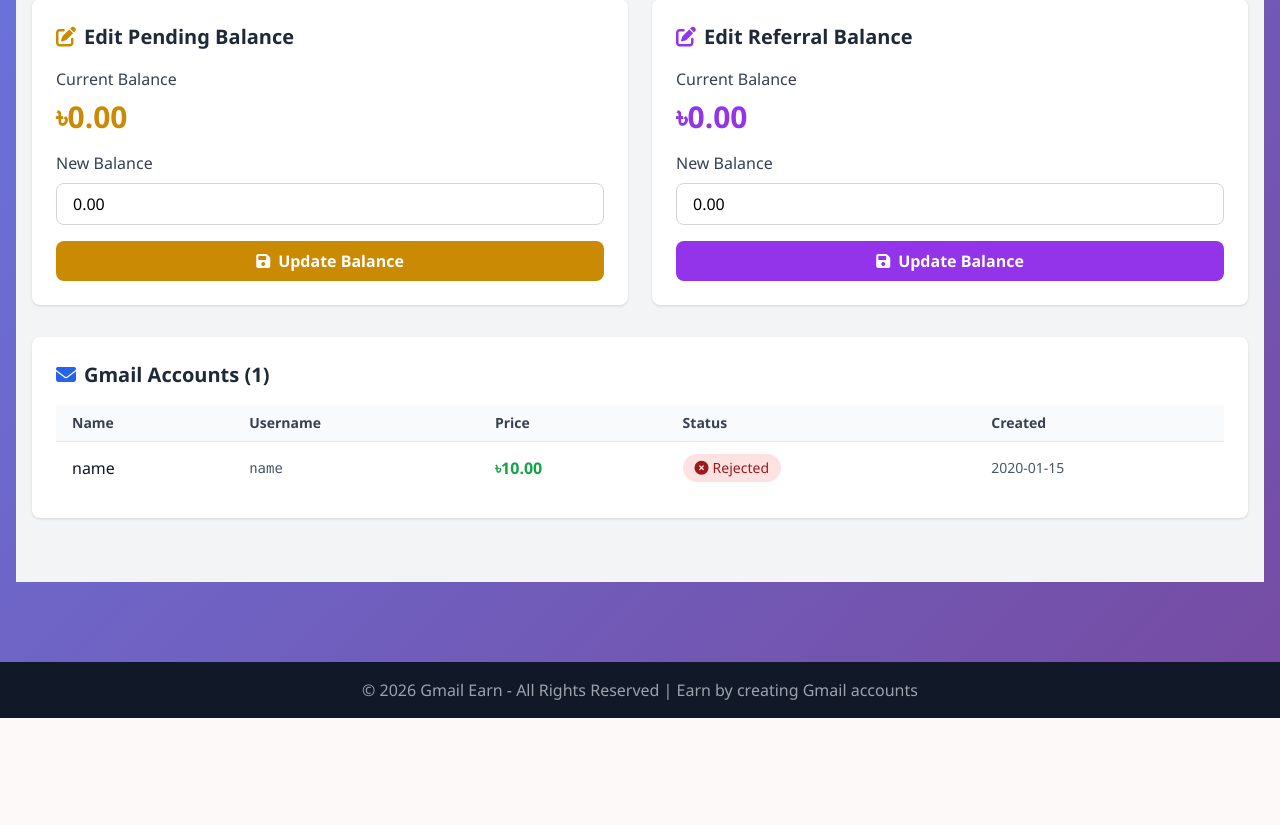
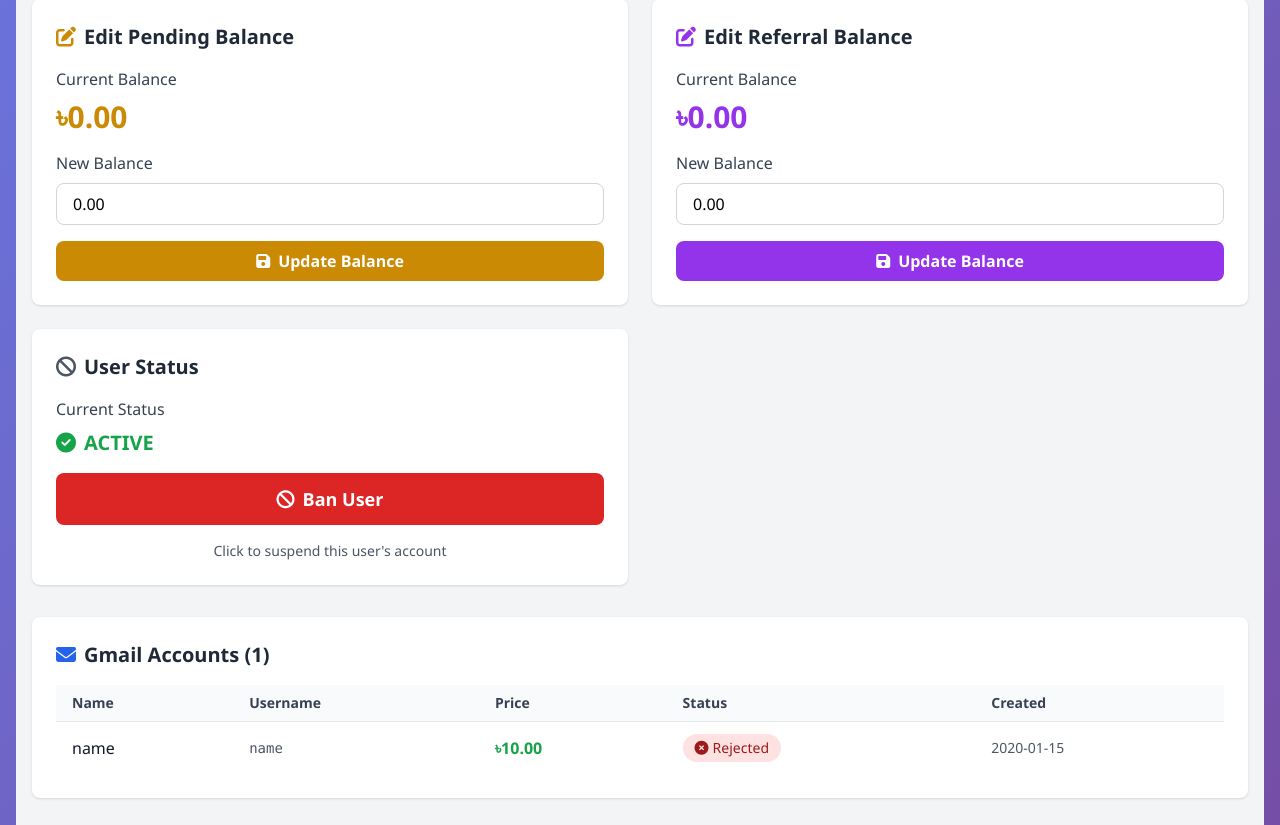
Before and after one commit to fahadhossenbappy123-crypto/Gmail, a Flask app: page /admin/user/1 in a window 1280 px wide. Shown: the part 669-1494 px from the top of the page. Before the commit the page ends 1387 px from the top, so only its background shows below. Run offline with Flask 3, Linux system fonts and the light colour scheme; the visitor is signed in with stand-in values (Sample User, id 1); tables that the repository leaves empty hold one stand-in row (values such as "Sample post"); some libraries are stand-ins or nearby versions.

Commit message:
Feature: Add user ban/unban functionality
- Add is_banned column to users table
- Auto-migration to add column if missing
- Ban/Unban toggle button in admin user details page
- Banned users cannot login
- Admin can toggle ban status from UI
- Shows user ban status on detail page

```diff
--- a/app.py
+++ b/app.py
@@ -49,22 +49,29 @@ def migrate_database():
     try:
         from sqlalchemy import text, inspect
 
-        # Check if withdrawals table exists
         inspector = inspect(db.engine)
-        if 'withdrawals' not in inspector.get_table_names():
-            print("📋 Withdrawals table doesn't exist yet, will be created by db.create_all()")
-            return
 
-        # Check if bkash_number column exists in withdrawals table
-        columns = [col['name'] for col in inspector.get_columns('withdrawals')]
+        # Check if withdrawals table exists and add bkash_number column
+        if 'withdrawals' in inspector.get_table_names():
+            columns = [col['name'] for col in inspector.get_columns('withdrawals')]
 
-        if 'bkash_number' not in columns:
-            print("🔄 Migrating: Adding bkash_number column to withdrawals table...")
-            with db.engine.connect() as conn:
-                # Add column with default value for existing records
-                conn.execute(text('ALTER TABLE withdrawals ADD COLUMN bkash_number VARCHAR(11) DEFAULT NULL'))
-                conn.commit()
-            print("✅ Migration complete: bkash_number column added")
+            if 'bkash_number' not in columns:
+                print("🔄 Migrating: Adding bkash_number column to withdrawals table...")
+                with db.engine.connect() as conn:
+                    conn.execute(text('ALTER TABLE withdrawals ADD COLUMN bkash_number VARCHAR(11) DEFAULT NULL'))
+                    conn.commit()
+                print("✅ Migration complete: bkash_number column added")
+
+        # Check if users table exists and add is_banned column
+        if 'users' in inspector.get_table_names():
+            columns = [col['name'] for col in inspector.get_columns('users')]
+
+            if 'is_banned' not in columns:
+                print("🔄 Migrating: Adding is_banned column to users table...")
+                with db.engine.connect() as conn:
+                    conn.execute(text('ALTER TABLE users ADD COLUMN is_banned BOOLEAN DEFAULT FALSE'))
+                    conn.commit()
+                print("✅ Migration complete: is_banned column added")
     except Exception as e:
         print(f"Migration note: {e}")
         # Continue even if migration fails - might already exist
@@ -453,6 +460,10 @@ def login():
 
         if not user or not check_password_hash(user.password_hash, password):
             return render_template('login.html', error='Invalid email or password')
+
+        # Check if user is banned
+        if user.is_banned:
+            return render_template('login.html', error='Your account has been suspended. Please contact support.')
 
         # Set session
         session['user_id'] = user.id
@@ -1017,6 +1028,37 @@ def admin_update_referral_balance(user_id):
         db.session.rollback()
         return jsonify({'error': str(e)}), 500
 
+@app.route('/admin/api/user/<user_id>/ban', methods=['POST'])
+@admin_required
+def admin_toggle_ban(user_id):
+    """Ban/Unban a user"""
+    from database import User
+
+    user = find_user_by_id(user_id)
+    if not user:
+        return jsonify({'error': 'User not found'}), 404
+
+    try:
+        data = request.get_json()
+        action = data.get('action', 'toggle')  # 'ban', 'unban', or 'toggle'
+
+        if action == 'ban':
+            user.is_banned = True
+        elif action == 'unban':
+            user.is_banned = False
+        elif action == 'toggle':
+            user.is_banned = not user.is_banned
+
+        db.session.commit()
+        return jsonify({
+            'success': True,
+            'is_banned': user.is_banned,
+            'message': f"User {'banned' if user.is_banned else 'unbanned'} successfully"
+        })
+    except Exception as e:
+        db.session.rollback()
+        return jsonify({'error': str(e)}), 500
+
 @app.route('/admin/gmail-price', methods=['GET', 'POST'])
 @admin_required
 def admin_gmail_price():
--- a/database.py
+++ b/database.py
@@ -16,6 +16,7 @@ class User(db.Model):
     name = db.Column(db.String(120), nullable=False)
     referral_code = db.Column(db.String(10), unique=True, nullable=False)
     referred_by = db.Column(db.String(36), db.ForeignKey('users.id'), nullable=True)
+    is_banned = db.Column(db.Boolean, default=False)  # Ban/suspend status
     created_at = db.Column(db.DateTime, default=datetime.utcnow)
     updated_at = db.Column(db.DateTime, default=datetime.utcnow, onupdate=datetime.utcnow)
 
--- a/templates/admin_user_detail.html
+++ b/templates/admin_user_detail.html
@@ -121,6 +121,40 @@
                             class="w-full bg-purple-600 hover:bg-purple-700 text-white font-semibold py-2 rounded-lg transition">
                         <i class="fas fa-save mr-2"></i>Update Balance
                     </button>
+                </div>
+            </div>
+
+            <!-- Ban/Unban User -->
+            <div class="bg-white rounded-lg shadow p-6 {% if user.is_banned %}border-2 border-red-500{% endif %}">
+                <h2 class="text-xl font-bold text-gray-800 mb-4">
+                    <i class="fas fa-ban mr-2 {% if user.is_banned %}text-red-600{% else %}text-gray-600{% endif %}"></i>User Status
+                </h2>
+                <div class="space-y-4">
+                    <div>
+                        <label class="block text-gray-700 font-medium mb-2">Current Status</label>
+                        <div class="text-xl font-bold {% if user.is_banned %}text-red-600{% else %}text-green-600{% endif %}">
+                            {% if user.is_banned %}
+                            <i class="fas fa-lock mr-2"></i>BANNED
+                            {% else %}
+                            <i class="fas fa-check-circle mr-2"></i>ACTIVE
+                            {% endif %}
+                        </div>
+                    </div>
+                    <button onclick="toggleUserBan('{{ user.id }}')"
+                            class="w-full {% if user.is_banned %}bg-green-600 hover:bg-green-700{% else %}bg-red-600 hover:bg-red-700{% endif %} text-white font-semibold py-3 rounded-lg transition text-lg">
+                        {% if user.is_banned %}
+                        <i class="fas fa-unlock mr-2"></i>Unban User
+                        {% else %}
+                        <i class="fas fa-ban mr-2"></i>Ban User
+                        {% endif %}
+                    </button>
+                    <p class="text-gray-600 text-sm text-center">
+                        {% if user.is_banned %}
+                        This user cannot login to their account
+                        {% else %}
+                        Click to suspend this user's account
+                        {% endif %}
+                    </p>
                 </div>
             </div>
         </div>
@@ -255,5 +289,29 @@ function updateReferralBalance(userId) {
     })
     .catch(error => console.error('Error:', error));
 }
+
+function toggleUserBan(userId) {
+    if (!confirm('Are you sure you want to toggle this user\'s ban status?')) {
+        return;
+    }
+
+    fetch(`/admin/api/user/${userId}/ban`, {
+        method: 'POST',
+        headers: {
+            'Content-Type': 'application/json',
+        },
+        body: JSON.stringify({ action: 'toggle' })
+    })
+    .then(response => response.json())
+    .then(data => {
+        if (data.success) {
+            alert(data.message);
+            location.reload();
+        } else {
+            alert('Error: ' + data.error);
+        }
+    })
+    .catch(error => console.error('Error:', error));
+}
 </script>
 {% endblock %}
--- a/templates/dashboard.html
+++ b/templates/dashboard.html
@@ -63,11 +63,11 @@
             </div>
         </div>
 
-        <!-- Total Balance -->
+        <!-- Total Earnings -->
         <div class="bg-white rounded-2xl shadow-lg p-6 border-t-4 border-indigo-500">
             <div class="flex items-center justify-between">
                 <div>
-                    <p class="text-gray-600 text-sm font-semibold">Total Balance</p>
+                    <p class="text-gray-600 text-sm font-semibold">Total Earnings</p>
                     <p class="text-3xl font-bold text-gray-800">৳{{ "%.2f"|format((main_balance if main_balance else 0) + (referral_balance if referral_balance else 0)) }}</p>
                 </div>
                 <div class="text-4xl text-indigo-500">
--- a/templates/referral_details.html
+++ b/templates/referral_details.html
@@ -164,9 +164,9 @@
                 <div class="bg-orange-600 text-white rounded-full w-12 h-12 flex items-center justify-center mx-auto mb-4 font-bold text-lg">
                     4
                 </div>
-                <h3 class="font-bold text-gray-800 mb-2">Withdraw</h3>
+                <h3 class="font-bold text-gray-800 mb-2">Track</h3>
                 <p class="text-sm text-gray-600">
-                    Add your earnings to balance and withdraw anytime
+                    Referral bonus is shown separately and cannot be withdrawn directly
                 </p>
             </div>
         </div>
--- a/templates/referrals.html
+++ b/templates/referrals.html
@@ -122,8 +122,8 @@
                 <div class="bg-green-100 rounded-full w-12 h-12 flex items-center justify-center mx-auto mb-3">
                     <span class="text-xl font-bold text-green-600">4</span>
                 </div>
-                <h4 class="font-semibold text-gray-800 mb-2">Withdraw</h4>
-                <p class="text-sm text-gray-600">Add to balance and withdraw anytime</p>
+                <h4 class="font-semibold text-gray-800 mb-2">Track</h4>
+                <p class="text-sm text-gray-600">Referral bonus is shown separately and is not withdrawable</p>
             </div>
         </div>
     </div>
--- a/templates/withdraw.html
+++ b/templates/withdraw.html
@@ -32,7 +32,7 @@
 
             <div class="bg-gradient-to-br from-indigo-50 to-indigo-100 p-4 rounded-lg border border-indigo-200">
                 <p class="text-gray-600 text-xs md:text-sm font-semibold uppercase tracking-wide mb-1">
-                    <i class="fas fa-wallet text-indigo-600 mr-1"></i>Total
+                    <i class="fas fa-wallet text-indigo-600 mr-1"></i>Withdrawable
                 </p>
                 <p class="text-lg md:text-xl font-bold text-indigo-700">৳{{ "%.2f"|format(total_balance) }}</p>
             </div>
@@ -57,7 +57,7 @@
                        class="w-full px-4 py-3 border-2 border-gray-300 rounded-lg focus:outline-none focus:ring-2 focus:ring-green-500 focus:border-transparent"
                        value="{{ request.form.get('amount', '') }}">
                 <p class="text-gray-500 text-sm mt-1">
-                    <i class="fas fa-info-circle mr-1"></i>Available: ৳{{ "%.2f"|format(total_balance) }}
+                    <i class="fas fa-info-circle mr-1"></i>Available to withdraw: ৳{{ "%.2f"|format(total_balance) }}
                 </p>
             </div>
 
@@ -94,6 +94,7 @@
                 <li>bKash number must be valid and active</li>
                 <li>Minimum withdrawal amount: ৳50</li>
                 <li>Maximum withdrawal per request: Your available balance</li>
+                <li>Referral earnings are shown separately and cannot be withdrawn directly</li>
             </ul>
         </div>
     </div>
```
Also changed, not shown: 1 other file.
